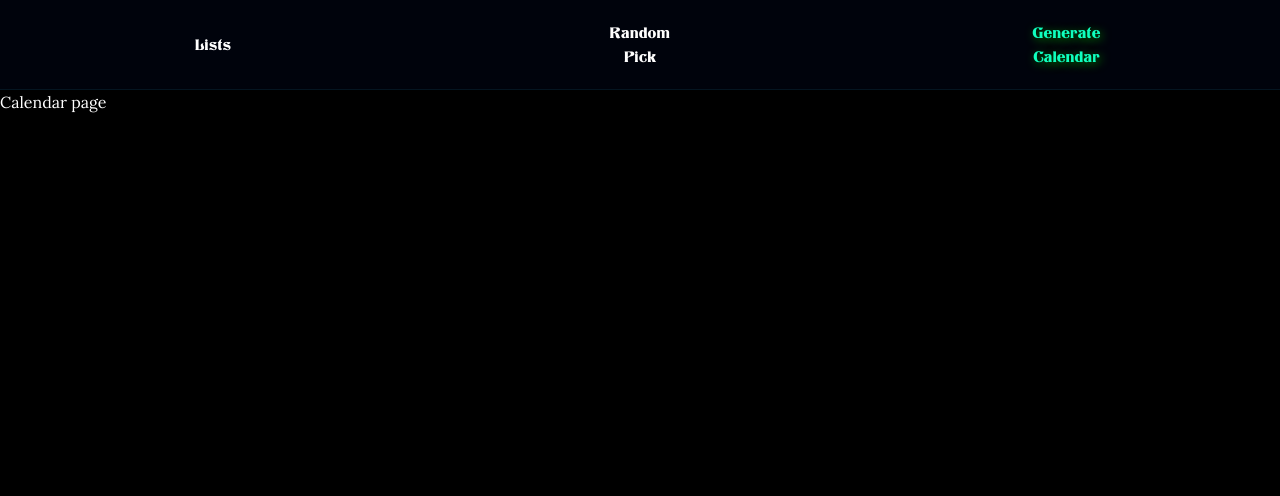
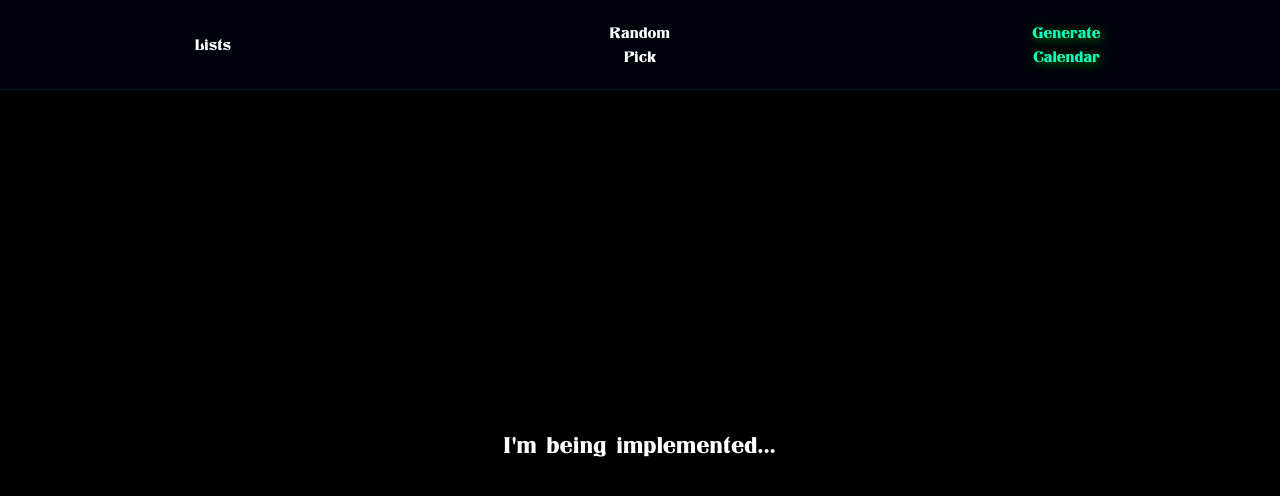
Before and after one commit to Sandoramix/whoisnext, a Next.js app: page /calendar in a window 1280 px wide. Shown: the top 496 px of the page. Built offline with nearby package versions, Linux system fonts and the light colour scheme.

Commit message:
added WIP message

```diff
--- a/src/pages/calendar.tsx
+++ b/src/pages/calendar.tsx
@@ -4,7 +4,7 @@ const Calendar: NextPage = () => {
 	return (
 		<>
 			<div className="w-full h-full">
-				Calendar page
+				<h1 className="flex items-center justify-center w-full h-full text-2xl font-sub">I&apos;m being implemented...</h1>
 			</div>
 		</>
 	);
--- a/src/pages/index.tsx
+++ b/src/pages/index.tsx
@@ -4,7 +4,7 @@ const Home: NextPage = () => {
   return (
     <>
       <div className="w-full h-full">
-        Home Page
+        <h1 className="flex items-center justify-center w-full h-full text-2xl font-sub">I&apos;m being implemented...</h1>
       </div>
     </>
   );
```
